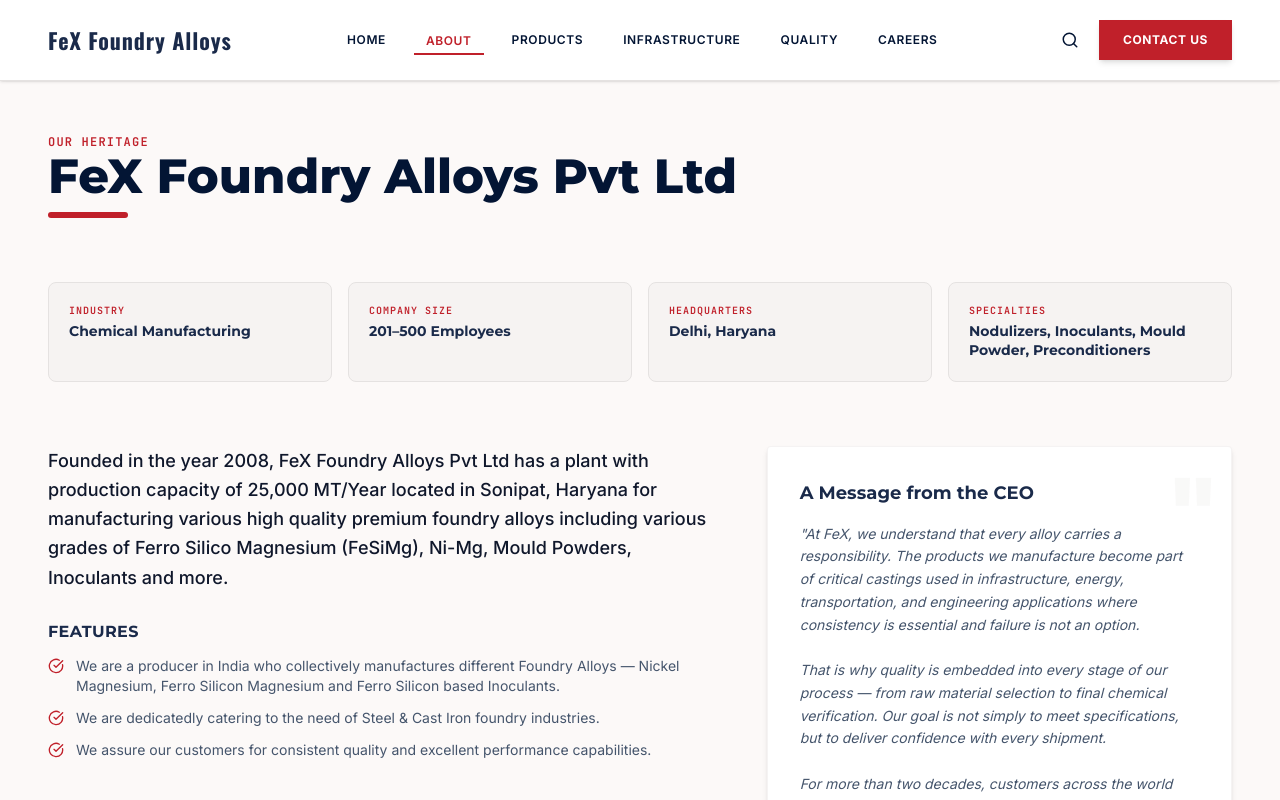
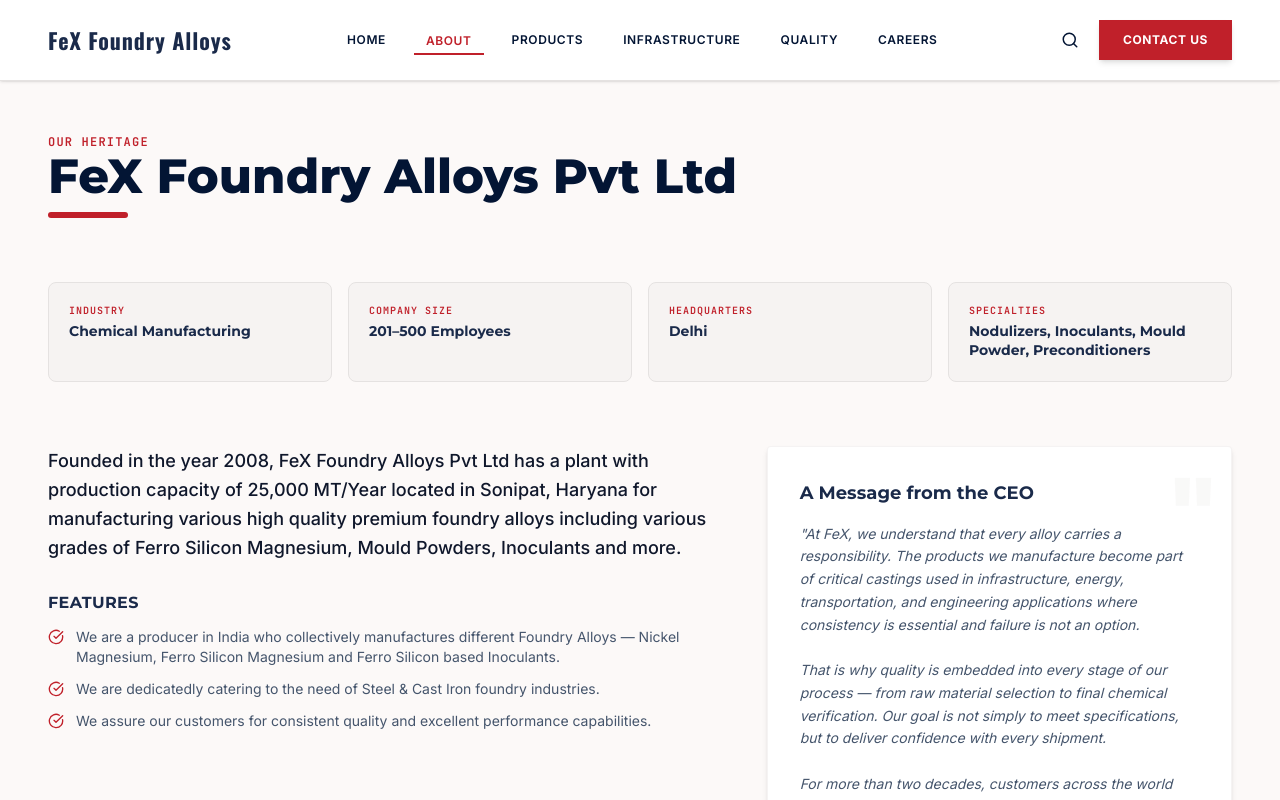
Before and after one commit to fexfoundryalloys/fexalloys, a React (Vite) app: page / in a window 1280 px wide. Both pictures are taken after a click on the button "ABOUT". Shown: the top 800 px of the page. Built offline with nearby package versions, Linux system fonts and the light colour scheme.

Commit message:
Fix product names spelling in About page

```diff
--- a/src/components/AboutView.tsx
+++ b/src/components/AboutView.tsx
@@ -31,7 +31,7 @@
         {[
           { label: 'Industry', value: 'Chemical Manufacturing' },
           { label: 'Company Size', value: '201–500 Employees' },
-          { label: 'Headquarters', value: 'Delhi, Haryana' },
+          { label: 'Headquarters', value: 'Delhi' },
           { label: 'Specialties', value: 'Nodulizers, Inoculants, Mould Powder, Preconditioners' },
         ].map((item) => (
           <div key={item.label} className="bg-surface-low border border-surface-variant rounded-lg p-5 space-y-1">
@@ -47,7 +47,7 @@
           <p className="font-medium text-lg text-slate-900 leading-relaxed">
             Founded in the year 2008, FeX Foundry Alloys Pvt Ltd has a plant with production capacity of
             25,000 MT/Year located in Sonipat, Haryana for manufacturing various high quality premium
-            foundry alloys including various grades of Ferro Silico Magnesium (FeSiMg), Ni-Mg,
+            foundry alloys including various grades of Ferro Silicon Magnesium,
             Mould Powders, Inoculants and more.
           </p>
 
```
